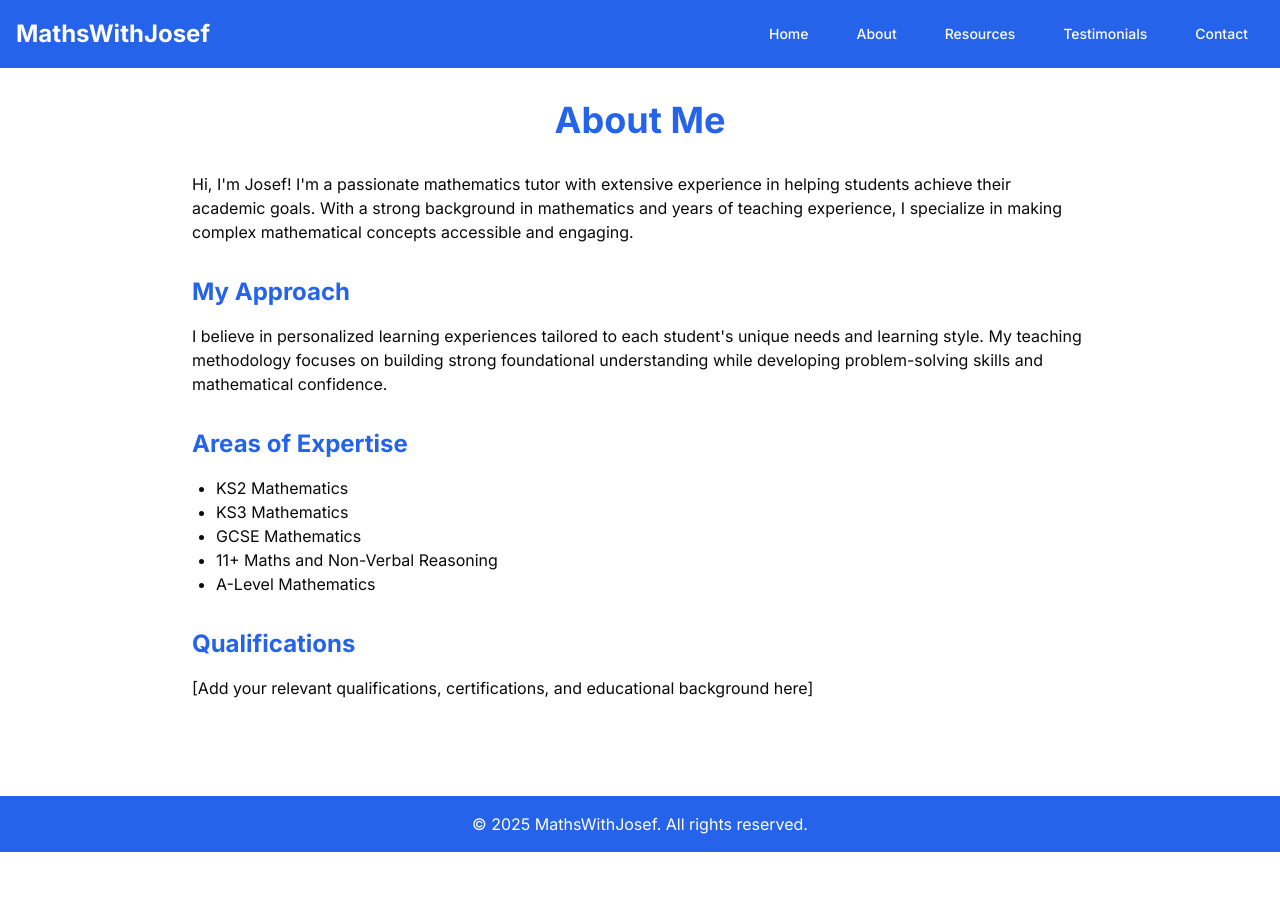
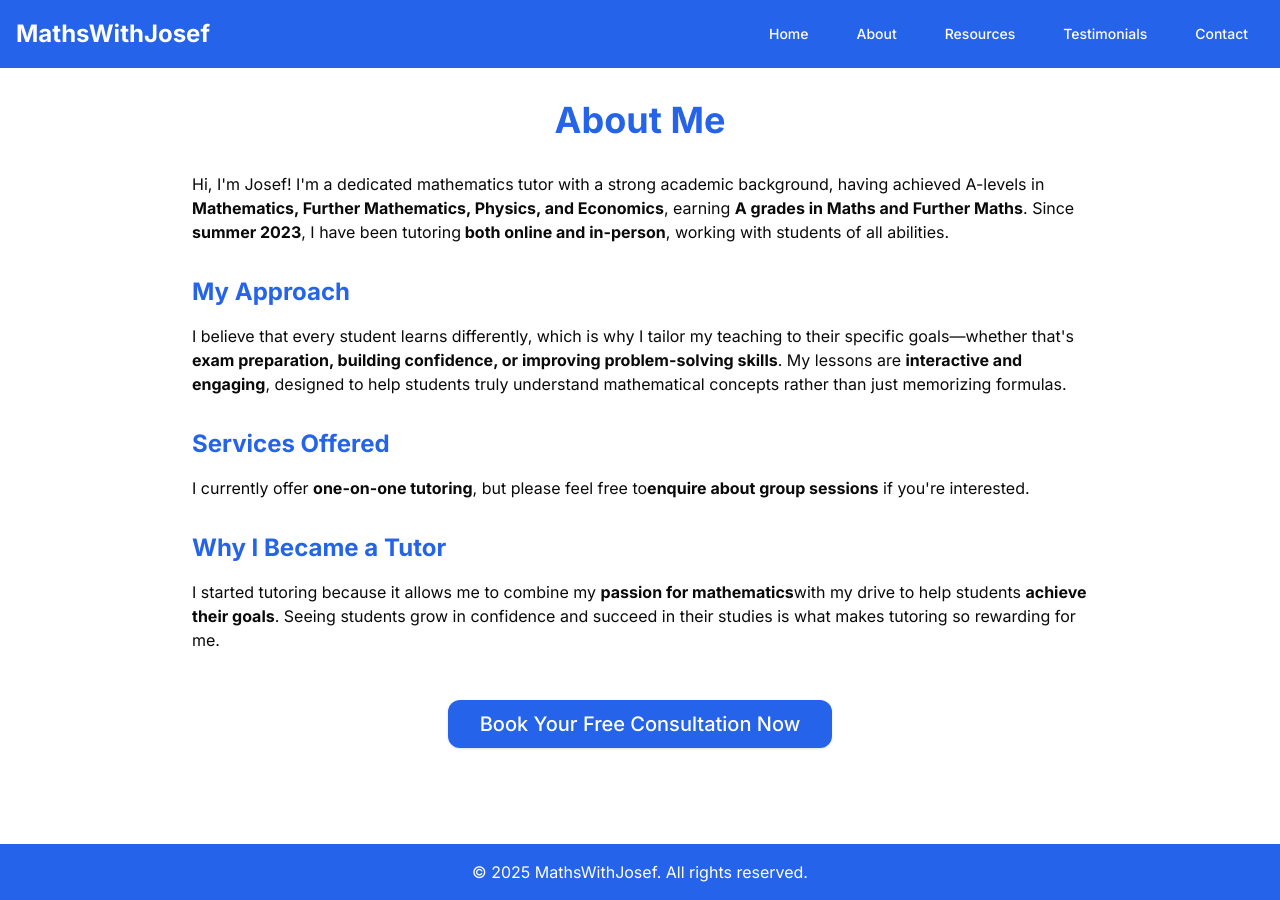
Before and after one commit to Fudgewudge9999/website, a Next.js app: page /about in a window 1280 px wide. Before the commit the page ends 852 px from the top, so only its background shows below. Built offline with nearby package versions, Linux system fonts and the light colour scheme.

Commit message:
add vercel analytics

```diff
--- a/package.json
+++ b/package.json
@@ -14,6 +14,7 @@
     "@radix-ui/react-select": "^2.1.6",
     "@radix-ui/react-slot": "^1.0.2",
     "@types/react-datepicker": "^4.19.6",
+    "@vercel/analytics": "^1.4.1",
     "class-variance-authority": "^0.7.0",
     "clsx": "^2.0.0",
     "date-fns": "^2.30.0",
--- a/src/app/about/page.tsx
+++ b/src/app/about/page.tsx
@@ -1,3 +1,7 @@
+'use client'
+
+import { ConsultationButton } from "@/components/consultation-button"
+
 export default function About() {
   return (
     <div className="max-w-4xl mx-auto mb-24">
@@ -5,31 +9,36 @@ export default function About() {
 
       <div className="prose prose-lg max-w-none">
         <p className="mb-6">
-          Hi, I'm Josef! I'm a passionate mathematics tutor with extensive experience in helping students
-          achieve their academic goals. With a strong background in mathematics and years of teaching
-          experience, I specialize in making complex mathematical concepts accessible and engaging.
+          Hi, I'm Josef! I'm a dedicated mathematics tutor with a strong academic background,
+          having achieved A-levels in <strong>Mathematics, Further Mathematics, Physics, and Economics</strong>,
+          earning <strong>A grades in Maths and Further Maths</strong>. Since <strong>summer 2023</strong>, I have been tutoring
+          <strong> both online and in-person</strong>, working with students of all abilities.
         </p>
 
         <h2 className="text-2xl font-bold text-blue-600 mt-8 mb-4">My Approach</h2>
         <p className="mb-6">
-          I believe in personalized learning experiences tailored to each student's unique needs and
-          learning style. My teaching methodology focuses on building strong foundational understanding
-          while developing problem-solving skills and mathematical confidence.
+          I believe that every student learns differently, which is why I tailor my teaching
+          to their specific goals—whether that's <strong>exam preparation, building confidence, or improving problem-solving skills</strong>.
+          My lessons are <strong>interactive and engaging</strong>, designed to help students truly understand mathematical concepts
+          rather than just memorizing formulas.
         </p>
 
-        <h2 className="text-2xl font-bold text-blue-600 mt-8 mb-4">Areas of Expertise</h2>
-        <ul className="list-disc pl-6 mb-6">
-          <li>KS2 Mathematics</li>
-          <li>KS3 Mathematics</li>
-          <li>GCSE Mathematics</li>
-          <li>11+ Maths and Non-Verbal Reasoning</li>
-          <li>A-Level Mathematics</li>
-        </ul>
+        <h2 className="text-2xl font-bold text-blue-600 mt-8 mb-4">Services Offered</h2>
+        <p className="mb-6">
+          I currently offer <strong>one-on-one tutoring</strong>, but please feel free to
+          <strong>enquire about group sessions</strong> if you're interested.
+        </p>
 
-        <h2 className="text-2xl font-bold text-blue-600 mt-8 mb-4">Qualifications</h2>
+
+
+        <h2 className="text-2xl font-bold text-blue-600 mt-8 mb-4">Why I Became a Tutor</h2>
         <p className="mb-6">
-          [Add your relevant qualifications, certifications, and educational background here]
+          I started tutoring because it allows me to combine my <strong>passion for mathematics</strong>
+          with my drive to help students <strong>achieve their goals</strong>. Seeing students grow in confidence
+          and succeed in their studies is what makes tutoring so rewarding for me.
         </p>
+
+        <ConsultationButton />
       </div>
     </div>
   )
--- a/src/app/layout.tsx
+++ b/src/app/layout.tsx
@@ -4,6 +4,7 @@ import "./globals.css"
 import type React from "react"
 import { Button } from "@/components/ui/button"
 import Link from "next/link"
+import { Analytics } from '@vercel/analytics/react'
 
 const inter = Inter({ subsets: ["latin"] })
 
@@ -22,7 +23,9 @@ export default function RootLayout({
       <body className={`${inter.className} min-h-screen bg-background flex flex-col`}>
         <header className="bg-blue-600 text-white p-4">
           <nav className="container mx-auto flex justify-between items-center">
-            <h1 className="text-2xl font-bold">MathsWithJosef</h1>
+            <Link href="/" className="hover:opacity-80 transition-opacity">
+              <h1 className="text-2xl font-bold">MathsWithJosef</h1>
+            </Link>
             <ul className="flex space-x-4">
               <li>
                 <Button variant="ghost" asChild>
@@ -58,6 +61,7 @@ export default function RootLayout({
             &copy; {new Date().getFullYear()} MathsWithJosef. All rights reserved.
           </div>
         </footer>
+        <Analytics />
       </body>
     </html>
   )
--- a/src/app/page.tsx
+++ b/src/app/page.tsx
@@ -11,9 +11,13 @@ export default function Home() {
           Expert math tutoring for students from KS2 to GCSE, including 11+ maths & NVR, and A-level maths. Personalized
           lessons tailored to your needs and learning style.
         </p>
-        <Button asChild size="lg" className="bg-blue-600 hover:bg-blue-700">
-          <Link href="/contact">Book Your First Session</Link>
-        </Button>
+        <div className="text-center mt-8">
+          <Link href="/contact">
+            <Button className="text-xl py-6 px-8 rounded-xl hover:scale-105 transition-transform bg-blue-600 hover:bg-blue-700 text-white">
+              Book Your Free Consultation Now
+            </Button>
+          </Link>
+        </div>
       </div>
 
       <div className="grid grid-cols-1 md:grid-cols-3 gap-8 w-full max-w-6xl">
--- a/src/app/testimonials/page.tsx
+++ b/src/app/testimonials/page.tsx
@@ -1,3 +1,7 @@
+'use client'
+
+import { ConsultationButton } from "@/components/consultation-button"
+
 export default function Testimonials() {
   const testimonials = [
     {
@@ -19,7 +23,7 @@ export default function Testimonials() {
   ]
 
   return (
-    <div>
+    <div className="max-w-4xl mx-auto mb-24">
       <h1 className="text-4xl font-bold text-blue-600 mb-8 text-center">Testimonials</h1>
       <div className="grid grid-cols-1 md:grid-cols-2 gap-8">
         {testimonials.map((testimonial, index) => (
@@ -29,6 +33,8 @@ export default function Testimonials() {
           </div>
         ))}
       </div>
+
+      <ConsultationButton />
     </div>
   )
 }
--- /dev/null
+++ b/src/components/consultation-button.tsx
@@ -0,0 +1,16 @@
+'use client'
+
+import Link from "next/link"
+import { Button } from "@/components/ui/button"
+
+export function ConsultationButton() {
+  return (
+    <div className="text-center mt-12">
+      <Link href="/contact">
+        <Button className="text-xl py-6 px-8 rounded-xl hover:scale-105 transition-transform bg-blue-600 hover:bg-blue-700 text-white">
+          Book Your Free Consultation Now
+        </Button>
+      </Link>
+    </div>
+  )
+}
```
Also changed, not shown: 1 other file (tests, documents, lock files or other folders).
